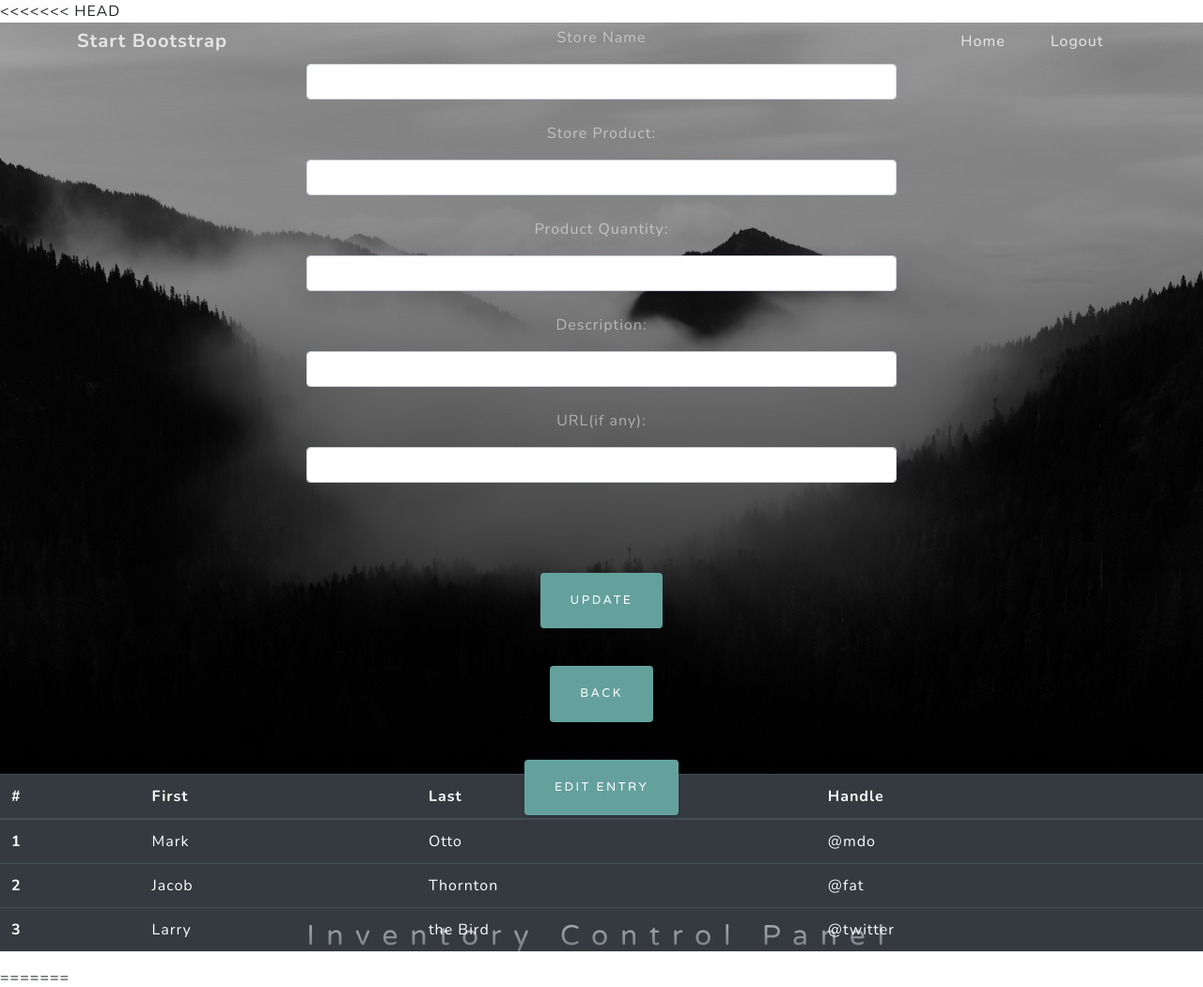
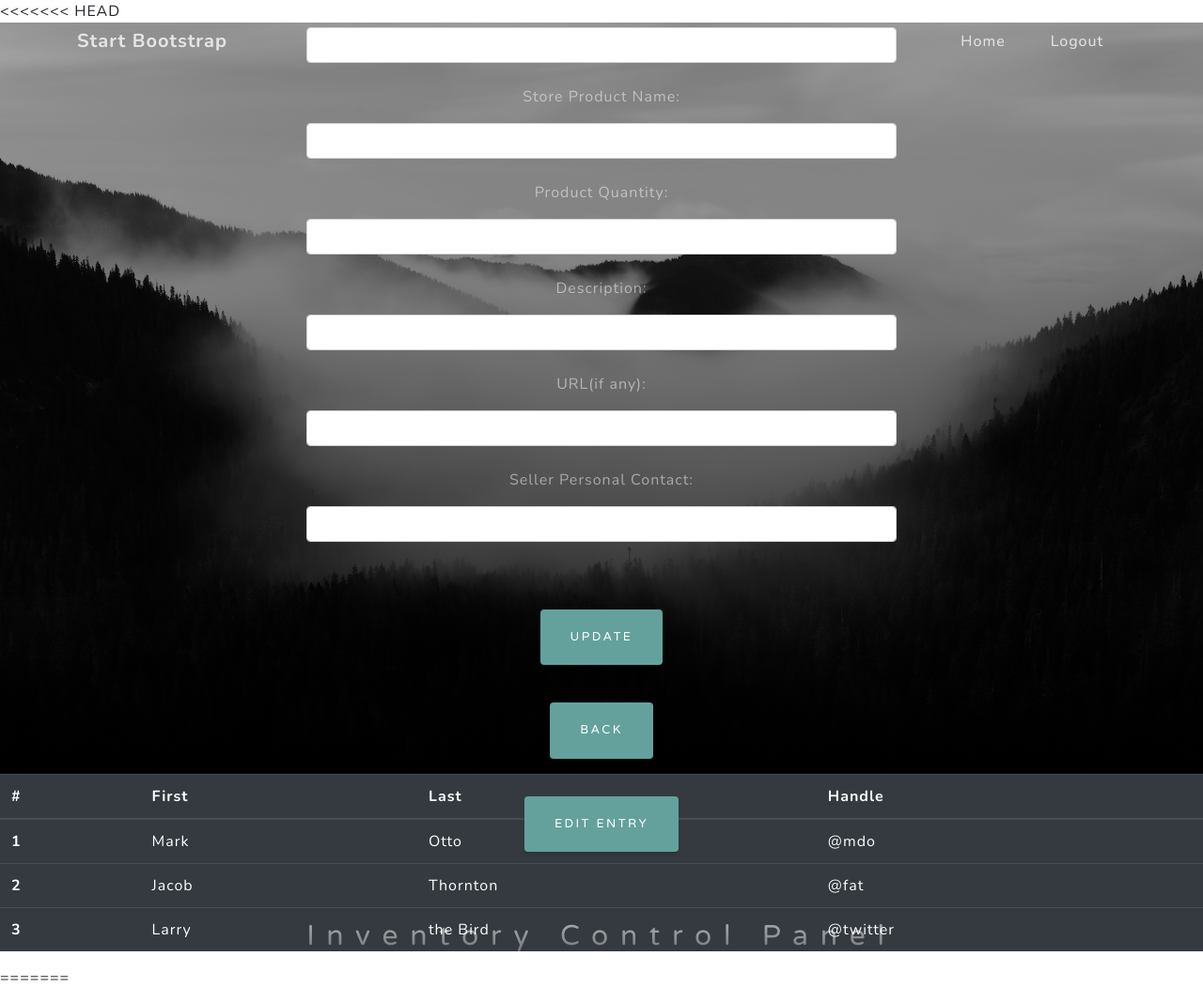
Before and after one commit to slashfentry01/SWAP_site_latest, a PHP site: page /inventorycontrol.php in a window 1280 px wide. Shown: the top 1051 px of the page at 94% size. Run offline with PHP 8.4, Linux system fonts and the light colour scheme; some libraries are stand-ins or nearby versions.

Commit message:
Add files via upload
edit1

```diff
--- a/site/inventorycontrol.php
+++ b/site/inventorycontrol.php
@@ -57,7 +57,7 @@
                     <br>
 
                     <p class="text-white-50">
-                        Store Product:
+                        Store Product Name:
                     </p>
 
                     <input class="form-control flex-fill mr-0 mr-sm-2 mb-3 mb-sm-0" name="product"  type="text" required>
@@ -80,7 +80,12 @@
                     </p>
                     <input class="form-control flex-fill mr-0 mr-sm-2 mb-3 mb-sm-0" name="url"  type="url">
                     <br>
-                    <br>
+                        <p class="text-white-50">
+                            Seller Personal Contact:
+                        </p>
+                        <input class="form-control flex-fill mr-0 mr-sm-2 mb-3 mb-sm-0" name="sellercontact"  type="number">
+
+                        <br>
                     <br>
                     <!-- <input type="file" name="file" class="form-control-file" id="exampleFormControlFile1"> -->
                     <br>
```
